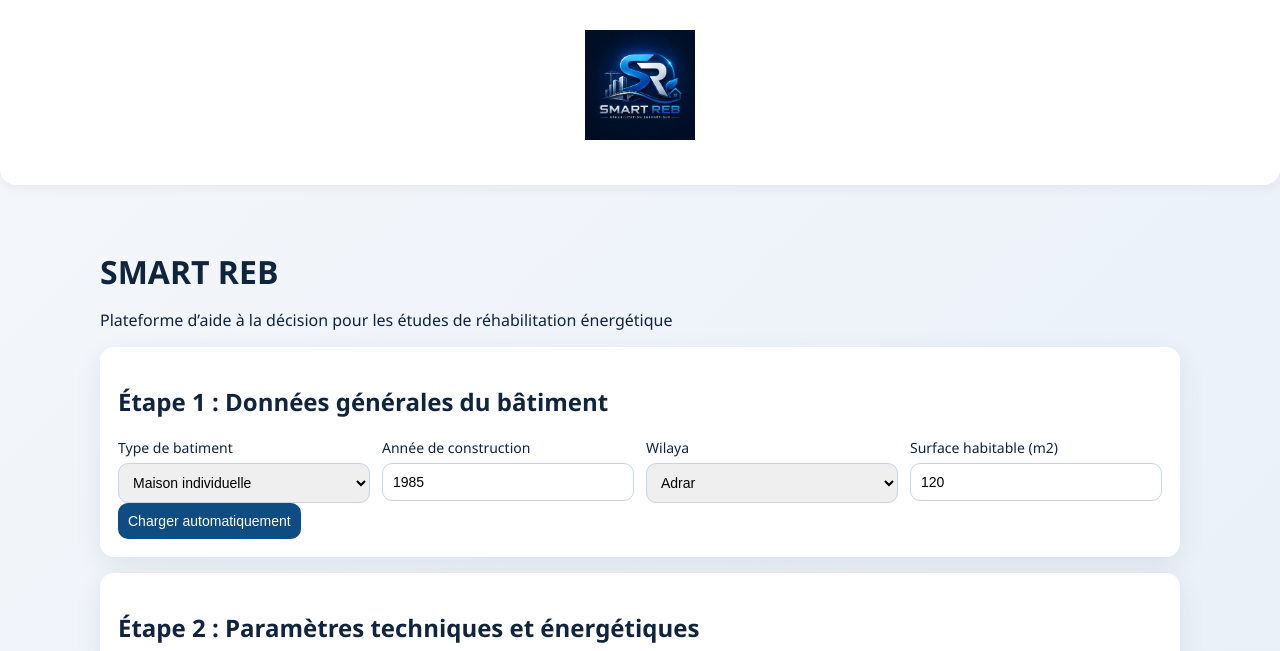
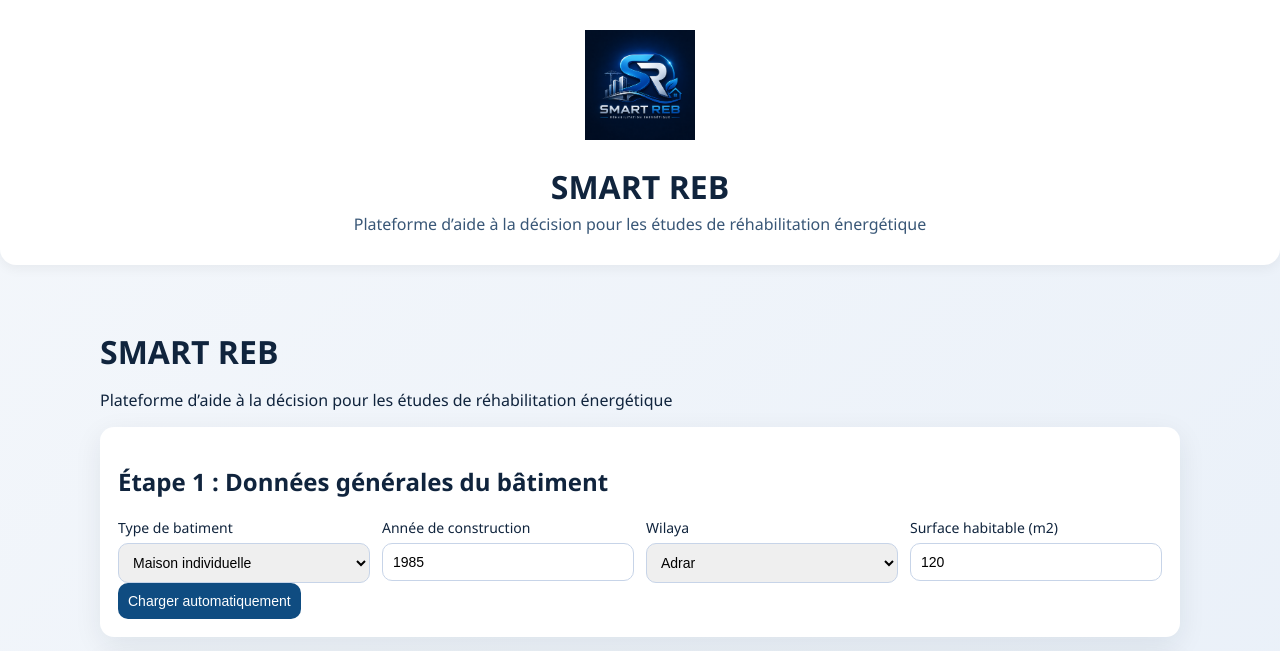
Before and after one commit to hdahhaoui/rehabi-web-app, a Flask app: page / in a window 1280 px wide. Shown: the top 651 px of the page. Run offline with Flask 3, Linux system fonts and the light colour scheme.

Commit message:
Update index.html

```diff
--- a/templates/index.html
+++ b/templates/index.html
@@ -10,6 +10,8 @@
 <body>
    <header class="header">
     <img src="/static/logo.png" alt="Rehabi DZ Logo" class="logo">
+     <h1>SMART REB</h1>
+    <p>Plateforme d’aide à la décision pour les études de réhabilitation énergétique</p>
 
   </header>
   <main class="container">
```
